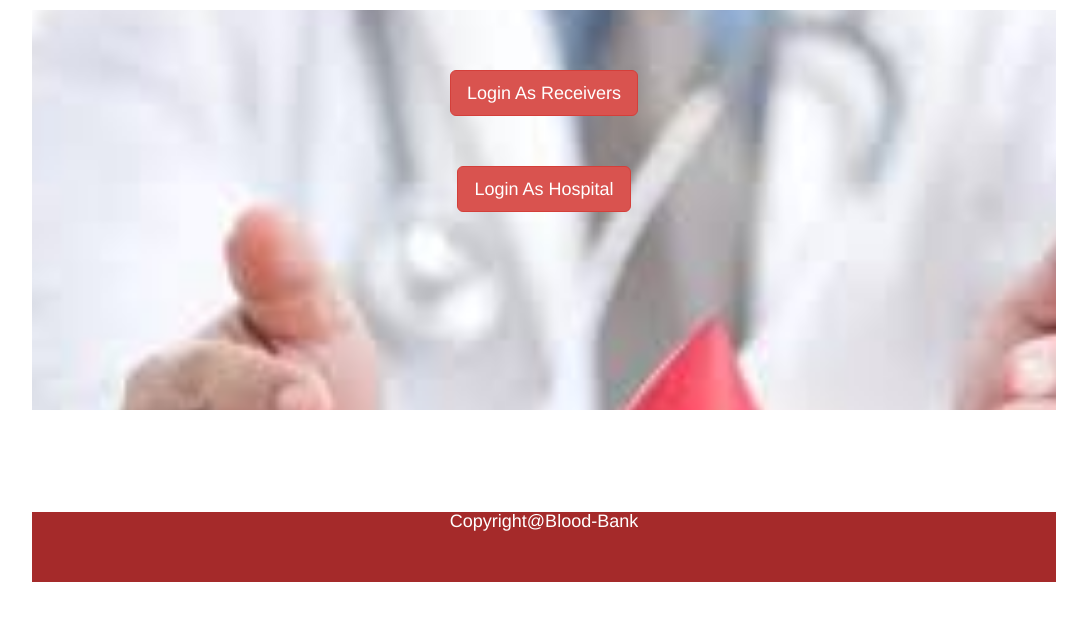
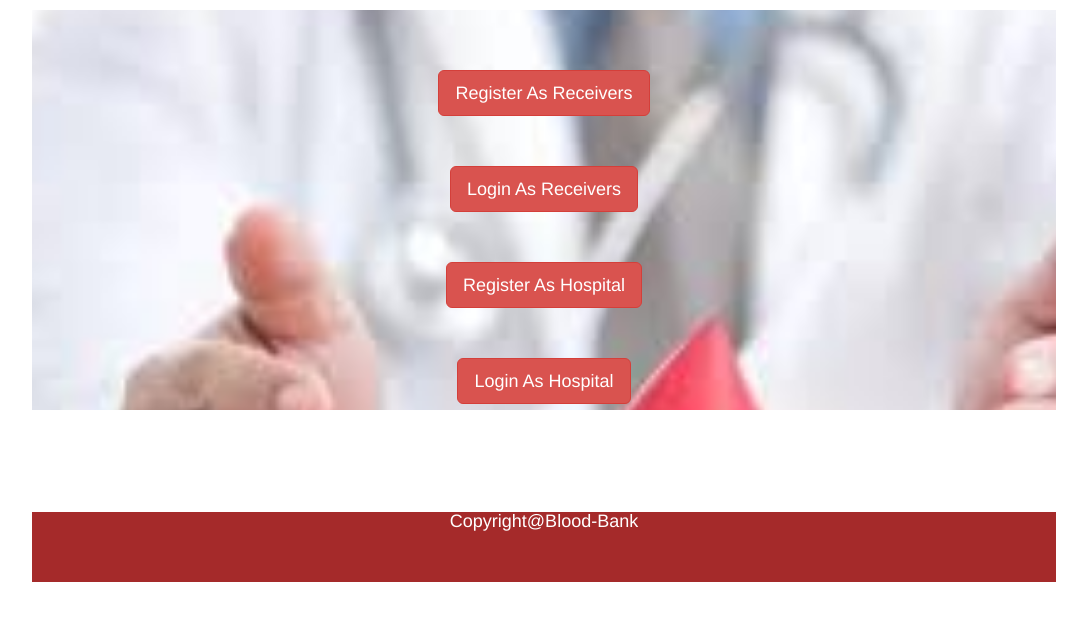
Before and after one commit to rathak18/Blood_Ban, a PHP site: page / in a window 1280 px wide. Shown: the part 53-674 px from the top of the page, without its empty margins (96-1183 px from the left). Run offline with PHP 8.4, Linux system fonts and the light colour scheme; a stand-in replaces the project's code that opens the database connection.

Commit message:
Updated Inde.php

```diff
--- a/index.php
+++ b/index.php
@@ -26,9 +26,17 @@ session_start();
   background-size: cover;">
                 <br><br><br>
 
+                 <p align="center" class="text-success"><a class="btn btn-danger btn-lg" href="receivers.php">Register As Receivers</a></p>
+                <br><br>
+
+
                 <p align="center" class="text-success"><a class="btn btn-danger btn-lg" href="ReceiverLogine.php">Login As Receivers</a></p>
                 <br><br>
+                <p align="center" class="text-success"><a class="btn btn-danger btn-lg" href="hospital.php">Register As Hospital</a></p>
+                <br><br>
+
                 <p align="center" class="text-success"><a class="btn btn-danger btn-lg" href="HospitalLogine.php">Login As Hospital</a></p>
+
 
 
             </div>
```
